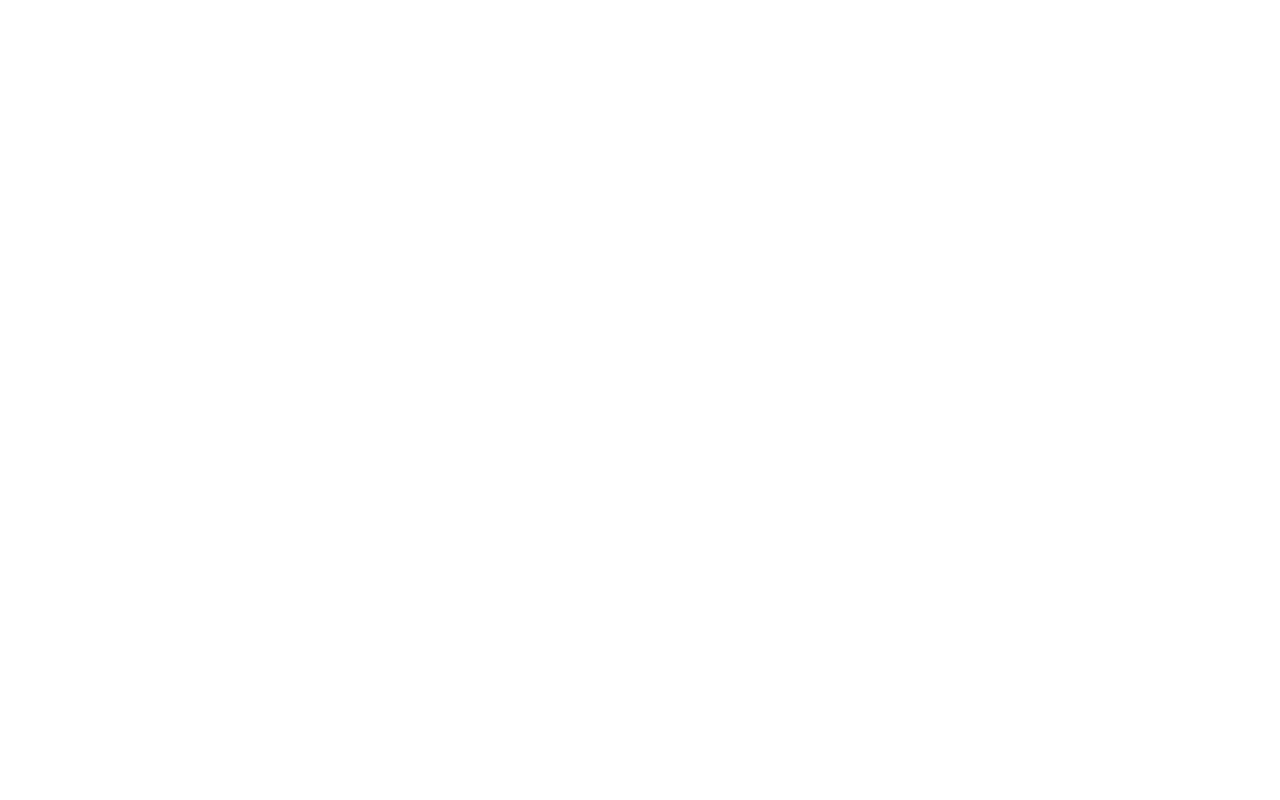
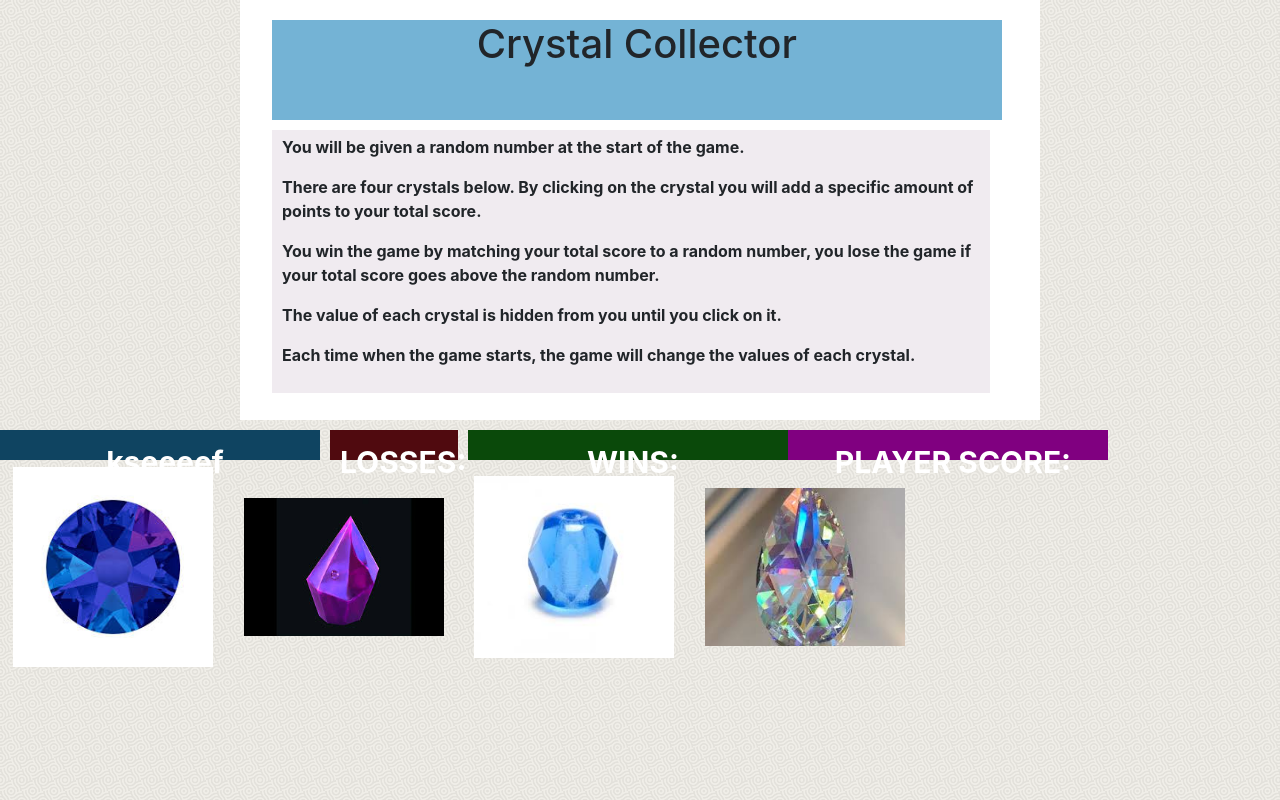
Before and after one commit to KUMART007/unit-4-game, a plain HTML site: page index.html in a window 1280 px wide. Drawn offline with nearby package versions, Linux system fonts and the light colour scheme; files that its build step writes are made by us from their sources.

Commit message:
Add new changes

```diff
--- a/assets/css/reset.css
+++ b/assets/css/reset.css
@@ -0,0 +1,57 @@
+<!DOCTYPE html>
+<html lang="en">
+
+<head>
+    <meta charset="UTF-8">
+    <meta name="viewport" content="width=device-width, initial-scale=1.0">
+    <meta http-equiv="X-UA-Compatible" content="ie=edge">
+    <title>CrystalsCollector</title>
+    <link rel="stylesheet" href="/assets/images/backgr.png">
+    <link rel="stylesheet" href="./assets/css/reset.css">
+    <link rel="stylesheet" href="./assets/css/style.css">
+    <link rel="stylesheet" href="/assets/javascript/game.js">
+    <link rel="stylesheet" href="https://stackpath.bootstrapcdn.com/bootstrap/4.3.1/css/bootstrap.min.css"
+        integrity="sha384-ggOyR0iXCbMQv3Xipma34MD+dH/1fQ784/j6cY/iJTQUOhcWr7x9JvoRxT2MZw1T" crossorigin="anonymous">
+
+</head>
+
+<body>
+    <header class="title justify-content-center">
+        <h1>crystal Collector</h1>
+    </header>
+    <div class="container">
+        <div class="jumbotron">
+
+            <div class="instruction">
+                <h3>you will be given a target number at the start game</h3>
+                <br>
+                <h3>the are four cbrystals below. by clicking ac crystals you will add a specific amount of
+                    score?</h3>
+
+                <br>
+                <h3>the value of crybstals is hidden untill you click from it</h3>
+                <br>
+                <h3>each time the game start the game will change the value of each crystal </h3>
+            </div>
+    </div>
+
+    <div class="card target">target score</div>
+    <div class="card win loss">
+        <p id="winds">win</p>
+        <br>
+        <p id="loss">loss</p>
+        <button class="btn btn-default">
+
+            <img src="./assets/images/cry4.jpg" width="200" alt="200" />
+        </button>
+        <button class="btn btn-default">
+            <img src="./assets/images/crys.jpg" width="200" alt="200" />
+        </button>
+        <button class="btn btn-default">
+            <img src="./assets/images/crys3.jpg" width="200" alt="200" />
+        </button>
+        <button class="btn btn-default">
+            <img src="./assets/images/cryss.jpg" width="200" alt="200" />
+        </button>
+
+    </div>
--- a/assets/css/style.css
+++ b/assets/css/style.css
@@ -0,0 +1,118 @@
+p {
+    font-weight: bold;
+  }
+  .wrapper {
+    padding-left: 2.5%;
+    padding-top: 20px;
+    margin: auto;
+    display: relative;
+    background-color: #FF5964;
+    background-color: #FFFFFF;
+    width: 800px;
+    height: 420px;
+  }
+  .header {
+    text-align: center;
+    width: 95%;
+    background-color: #FF5964;
+    background-color: #74B3D5;
+    height: 100px;
+    display: inline-block;
+  }
+  .description {
+    background-color: #F0EBF0;
+    padding-left: 10px;
+    padding-bottom: 10px;
+    width: 93.5%;
+    padding-top: 5px;
+    margin-top: 10px;
+  }
+
+  .randomCompNumberBox {
+    width: 25%;
+    height: 30px;
+    background-color:  rgb(15, 68, 97);
+    padding-left: 10px;
+    padding-bottom: 10px;
+    padding-top: 10px;
+    margin-top: 10px;
+    float: left;
+    text-align: center;
+    font-weight: bold;
+    color: white;
+    font-size: 30px;
+  }
+
+  .wins {
+    width: 25%;
+    height: 30px;
+    background-color:  rgb(10, 73, 10);
+    padding-left: 10px;
+    padding-bottom: 10px;
+    padding-top: 10px;
+    margin-top: 10px;
+    float: left;
+    margin-left: 10px;
+    text-align: center;
+    font-weight: bold;
+    color: white;
+    font-size: 30px;
+  }
+
+
+  .losses {
+    width: 10%;
+    height: 30px;
+    background-color: rgb(80, 10, 15);
+    padding-left: 10px;
+    padding-bottom: 10px;
+    padding-top: 10px;
+    margin-top: 10px;
+    float: left;
+    margin-left: 10px;
+    text-align: center;
+    font-weight: bold;
+    color: white;
+    font-size: 30px;
+  }
+
+  .Rupee {
+    float: left;
+    margin-top: 20px;
+    margin-right: 17px;
+  }
+
+  .Rupee:hover {
+    margin-top: 0;
+    cursor: pointer;
+  }
+
+  .playerScore {
+    width: 25%;
+    height: 30px;
+    background-color: purple;
+    padding-left: 10px;
+    padding-bottom: 10px;
+    padding-top: 10px;
+    margin-top: 10px;
+    text-align: center;
+    font-weight: bold;
+    color: white;
+    font-size: 30px;
+    float: left;
+  }
+
+  .clear {
+    width: 30%;
+    margin-left: 10px;
+    height: 30px;
+    background-color: rgb(97, 10, 16);
+    padding-left: 10px;
+    padding-bottom: 10px;
+    padding-top: 10px;
+    margin-top: 10px;
+    text-align: center;
+    font-weight: bold;
+    color: white;
+    font-size: 30px;
+    float: left;
--- a/index.html
+++ b/index.html
@@ -1,15 +1,79 @@
 <!DOCTYPE html>
 <html lang="en">
+
+</html>
+
 <head>
     <meta charset="UTF-8">
     <meta name="viewport" content="width=device-width, initial-scale=1.0">
     <meta http-equiv="X-UA-Compatible" content="ie=edge">
-    <link rel="stylesheet" type="text/css" href="css/style.css">
+    <title>CrystalsCollector</title>
+    <link rel="stylesheet" href="/assets/images/backgr.png">
+    <link rel="stylesheet" href="./assets/css/reset.css">
+    <link rel="stylesheet" href="./assets/css/style.css">
+    <link rel="stylesheet" href="/assets/javascript/game.js">
+    <link rel="stylesheet" href="https://stackpath.bootstrapcdn.com/bootstrap/4.3.1/css/bootstrap.min.css"
+        integrity="sha384-ggOyR0iXCbMQv3Xipma34MD+dH/1fQ784/j6cY/iJTQUOhcWr7x9JvoRxT2MZw1T" crossorigin="anonymous">
+</head>
 
-</head>
-    <title>Document</title>
-</head>
-<body>
+<body style="background-image: url(./assets/images/backgr.png)">
+
+
+
+
+
+    <!-- html -->
+    <div class="wrapper">
+
+        <div class="header">
+            <h1>Crystal Collector</h1>
+        </div>
+
+        <div class="description">
+            <p> You will be given a random number at the start of the game. </p>
+
+            <p> There are four crystals below. By clicking on the crystal you
+                will add a specific amount of points to your total score. </p>
+
+            <p> You win the game by matching your total score to a random
+                number, you lose the game if your total score goes above
+                the random number. </p>
+
+            <p> The value of each crystal is hidden from you until you
+                click on it. </p>
+
+            <p> Each time when the game starts, the game will change the
+                values of each crystal.</p>
+        </div>
+    </div>
+    <div id="wrapper">
+        <div class="randomCompNumberBox" id="randomCompNumberBox">kseeeef</div>
+
+        <div class="losses" id="losses">LOSSES:</div>
+
+        <div class="wins" id="wins">WINS:</div>
+        <div class="playerScore" id="playerScore">PLAYER SCORE:</div>
+    </div>
+
+
+    <div class="rupee">
+        <button class="btn btn-default">
+            <img src="./assets/images/cry4.jpg" width="200" alt="200" />
+        </button>
+        <button class="btn btn-default">
+            <img src="./assets/images/crys.jpg" width="200" alt="200" />
+        </button>
+        <button class="btn btn-default">
+            <img src="./assets/images/crys3.jpg" width="200" alt="200" />
+        </button>
+        <button class="btn btn-default">
+            <img src="./assets/images/cryss.jpg" width="200" alt="200" />
+        </button>
+
+
+    </div>
+
 
 </body>
+
 </html>
```
Also changed, not shown: New folder/cry4.jpg (added), New folder/crys.jpg (added), New folder/crys3.jpg (added), New folder/cryss.jpg (added), Untitled-1.txt (added), assets/images/backgr.png (added), assets/images/cry4.jpg (added), assets/images/crys.jpg (added), assets/images/crys3.jpg (added), assets/images/cryss.jpg (added).
